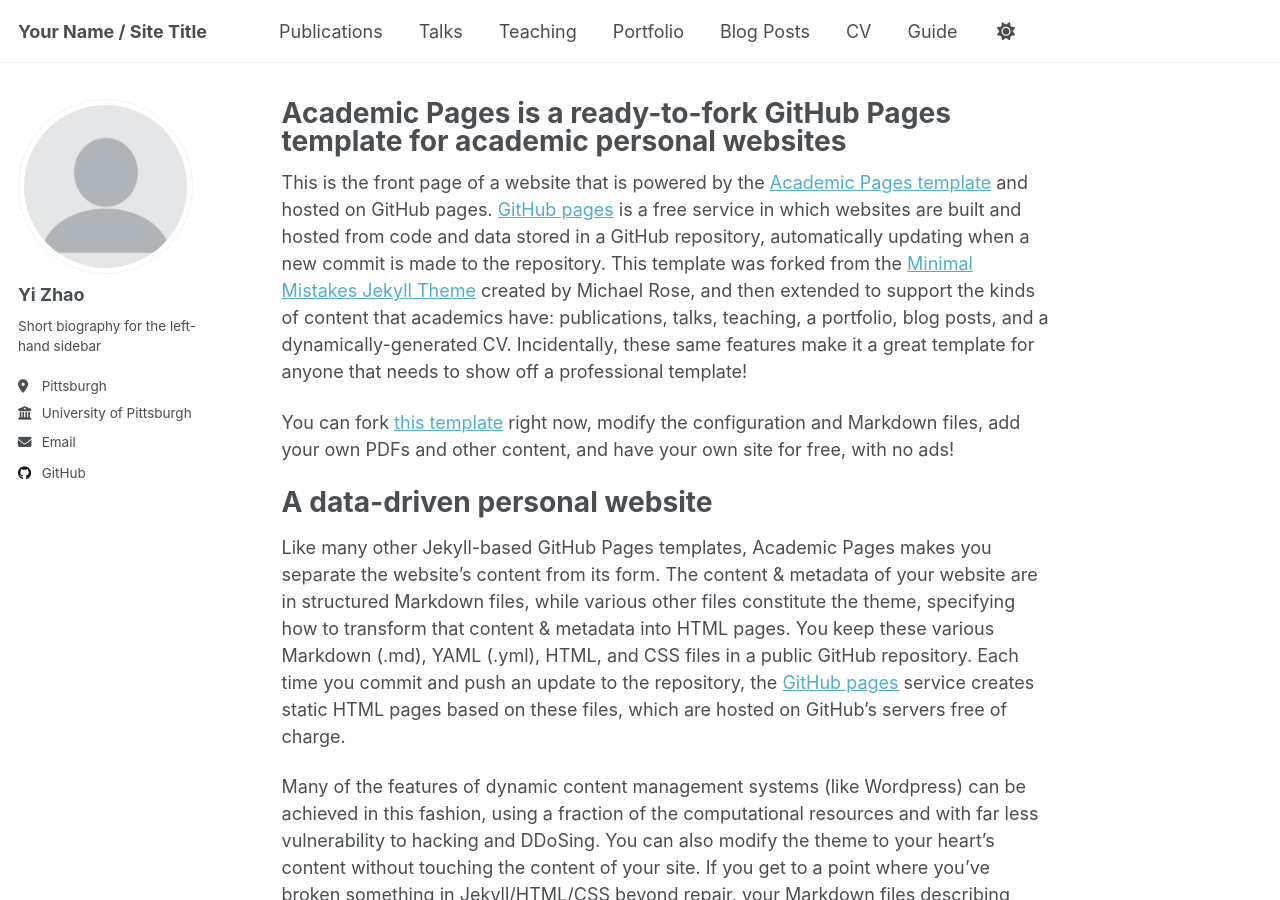
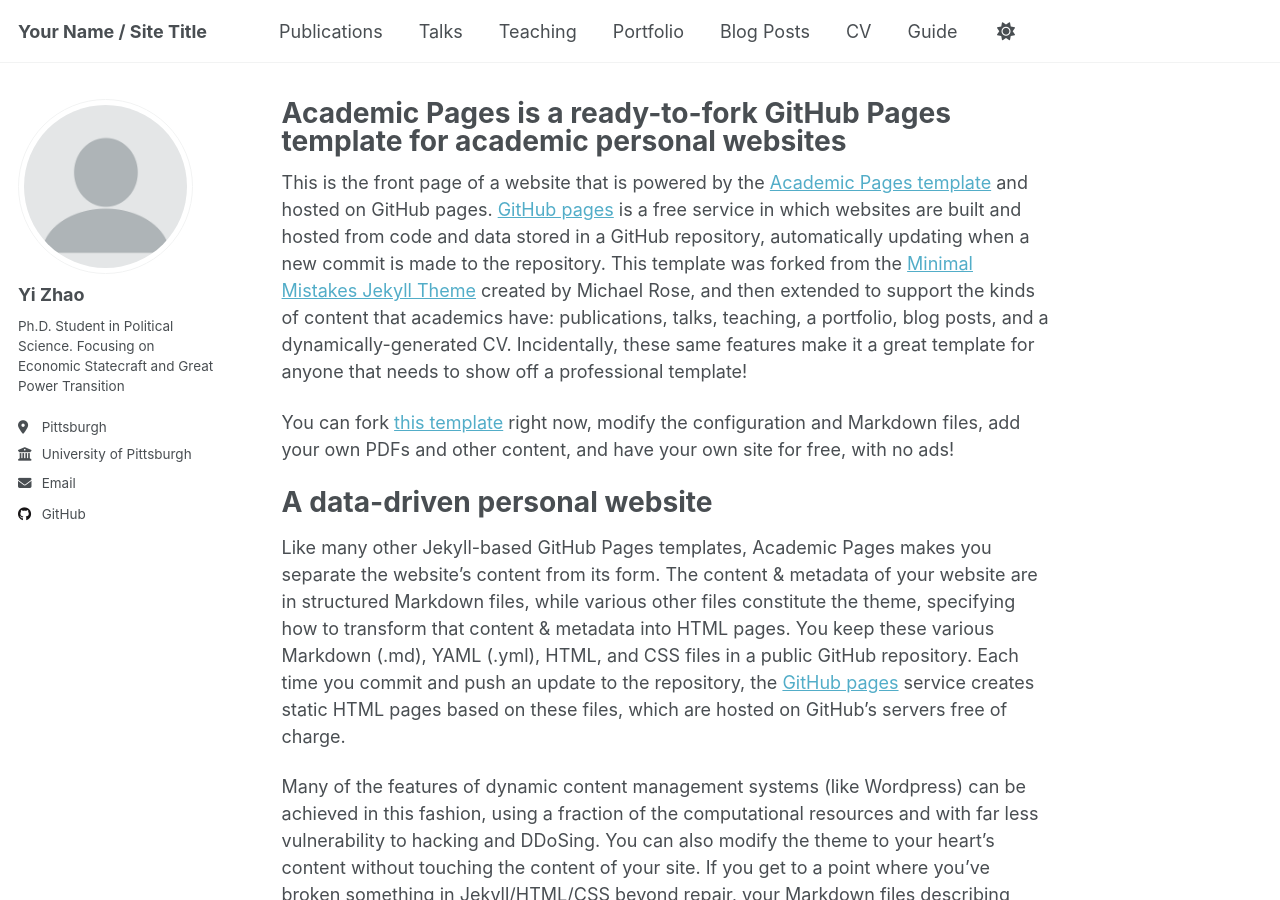
Before and after one commit to YiZhao999/YiZhao999.github.io, a Jekyll site: the page built from _pages/about.md, in a window 1280 px wide and 900 px high. Built offline with Jekyll 4.4.1, drawn with Linux system fonts in a browser that asks for light colours; a script that is not in the unit is left out.

Commit message:
Modify bio and GitHub username in _config.yml

```diff
--- a/_config.yml
+++ b/_config.yml
@@ -25,7 +25,7 @@ author:
   avatar           : "profile.png"
   name             : "Yi Zhao"
   pronouns         : # example: "she/her"
-  bio              : "Short biography for the left-hand sidebar"
+  bio              : "Ph.D. Student in Political Science. Focusing on Economic Statecraft and Great Power Transition"
   location         : "Pittsburgh"
   employer         : "University of Pittsburgh"
   uri              : # URL
@@ -35,7 +35,7 @@ author:
   bitbucket        : # Username - Update with your username on the site
   codepen          : # Username
   dribbble         : # Username
-  github           : "academicpages"
+  github           : "YiZhao999"
   kaggle           : # Username
   stackoverflow    : # User number or user number and name (i.e., use "1" or "1/jeff-atwood")
 
```
